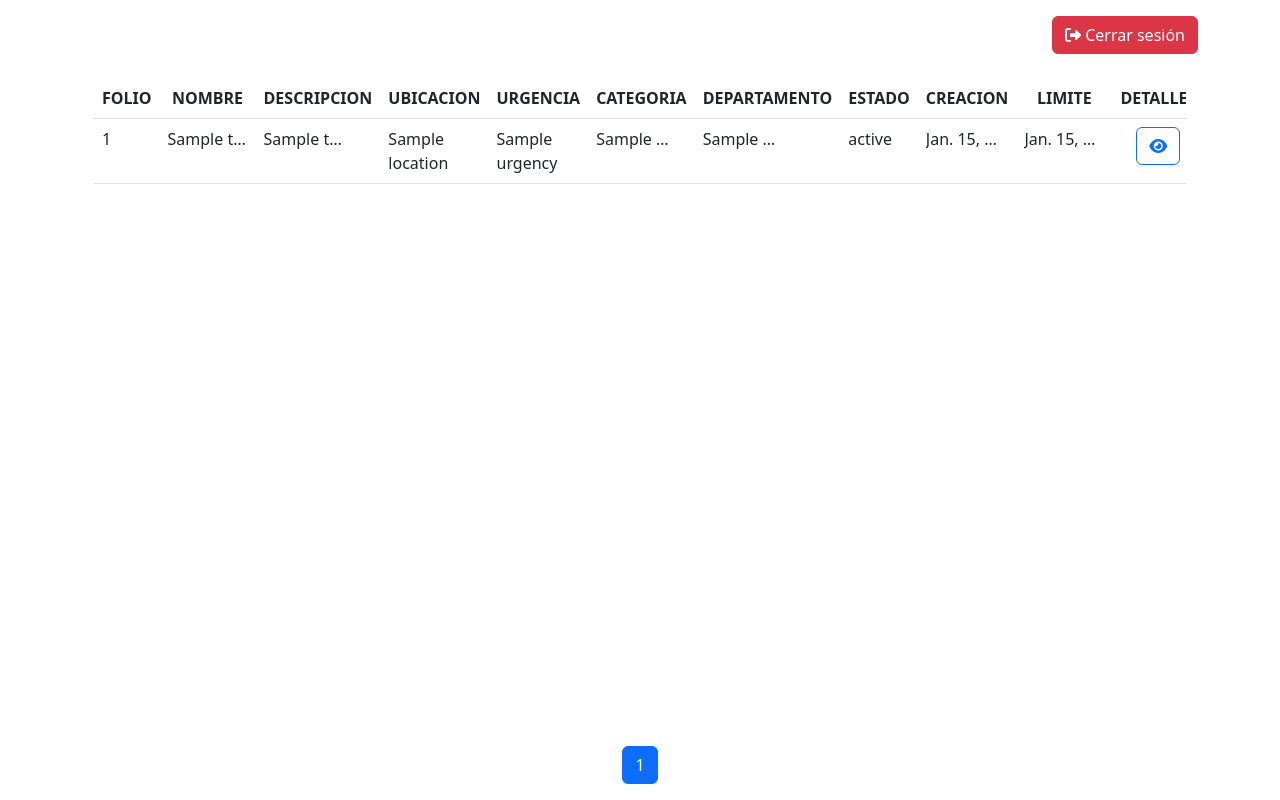
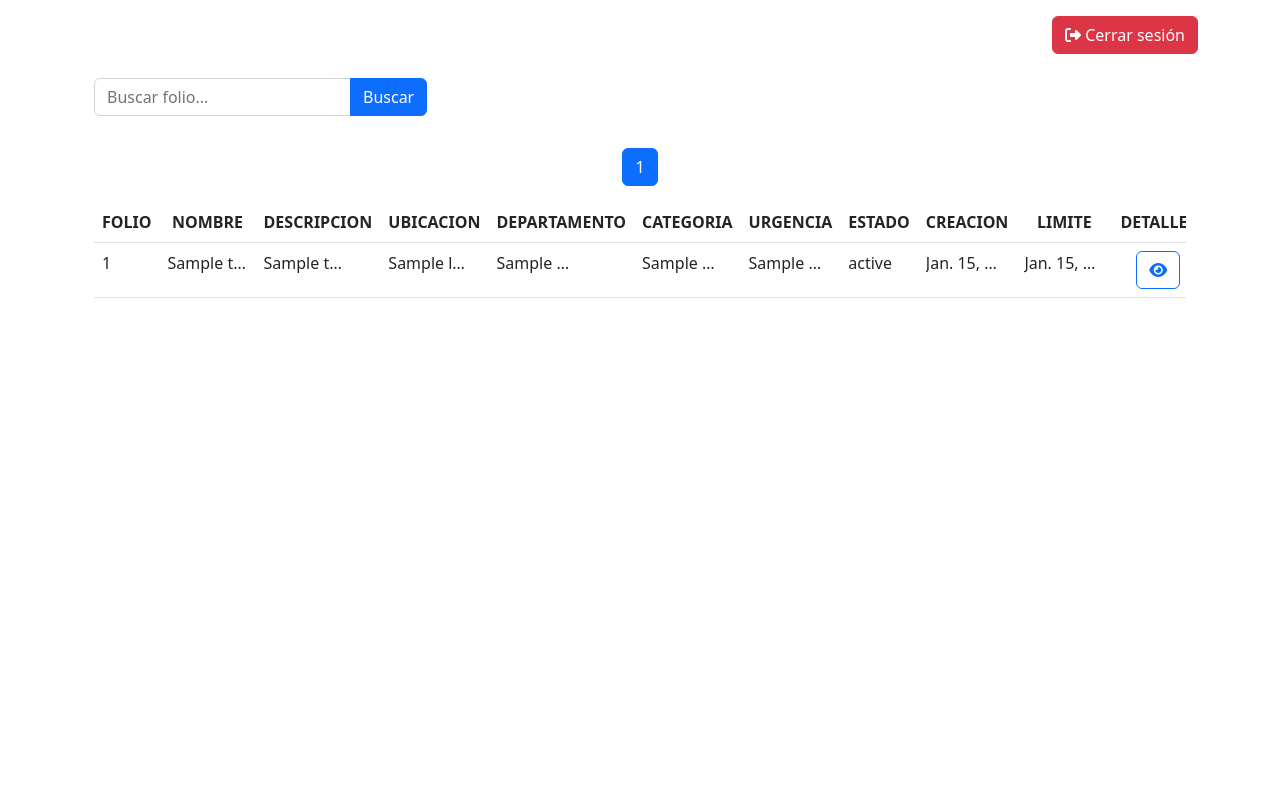
Before and after one commit to TheDeivit/TicketIAProject, a Django app: template ticket/templates/ticket/index.html in a window 1280 px wide. Run offline with Django 3.2, Linux system fonts and the light colour scheme; the template is opened without the code that fills it: most values are stand-ins (such as "Sample title", 1, 10 or a date in 2020); form fields are guessed from the names that the template uses; some libraries are stand-ins or nearby versions.

Commit message:
Se agregan partes esteticas

```diff
--- a/ticket/static/owncss/css/styles.css
+++ b/ticket/static/owncss/css/styles.css
@@ -84,3 +84,13 @@
     text-overflow: ellipsis;
     white-space: nowrap;
   }
+
+.table-container {
+  margin: 0;
+  padding: 0;
+}
+
+.table {
+  margin: 0;
+  padding: 0;
+}
--- a/ticket/templates/partials/pagination.html
+++ b/ticket/templates/partials/pagination.html
@@ -1,4 +1,4 @@
-<ul class="pagination mt-3 justify-content-center" style="position: absolute; bottom: 0; left: 0; right: 0; padding: 0px;">
+<ul class="pagination mt-3 justify-content-center" style="padding: 0px; display: flex; justify-content: center;">
     {% if page_obj.has_previous %}
     <li class="page-item">
       <a class="page-link" href="?page=1"><i class="fa fa-angles-left"></i></a>
@@ -9,7 +9,6 @@
     {% endif %}
 
     {% for i in page_obj.paginator.page_range %}
-
     {% if i == page_obj.number %}
     <li class="page-item active">
       <a class="page-link" href="#">{{ i }}</a>
@@ -18,7 +17,6 @@
     <li class="page-item">
       <a class="page-link" href="?page={{ i }}">{{ i }}</a>
     </li>
-
     {% endif %}
     {% endfor %}
 
@@ -29,6 +27,5 @@
     <li class="page-item">
       <a class="page-link" href="?page={{ page_obj.paginator.num_pages }}"><i class="fa fa-angles-right"></i></a>
     </li>
-
     {% endif %}
   </ul>
--- a/ticket/templates/ticket/index.html
+++ b/ticket/templates/ticket/index.html
@@ -8,17 +8,32 @@
   </a>
 </div>
 
+<div class="container-fluid mt-2">
+  <div class="d-flex justify-content-start">
+    <form class="mb-3" action="{% url 'ticket:index' %}" method="GET">
+      <div class="input-group">
+        <input type="text" class="form-control" name="search" placeholder="Buscar folio..." value="{{ request.GET.search }}">
+        <button type="submit" class="btn btn-primary">Buscar</button>
+      </div>
+    </form>
+  </div>
+</div>
+
+{% include 'partials/pagination.html' with page_obj=tickets %}
+
+
 <div class="container mt-2">
-  <div class="table-responsive">
-  <table class="table table-hover">
+  <div class="d-flex justify-content-center table-container">
+    <div class="table-responsive">
+      <table class="table table-hover">
     <tr>
         <th class="icon-column">FOLIO</th>
         <th class="icon-column">NOMBRE</th>
         <th class="icon-column">DESCRIPCION</th>
         <th class="icon-column">UBICACION</th>
+        <th class="icon-column">DEPARTAMENTO</th>
+        <th class="icon-column">CATEGORIA</th>
         <th class="icon-column">URGENCIA</th>
-        <th class="icon-column">CATEGORIA</th>
-        <th class="icon-column">DEPARTAMENTO</th>
         <th class="icon-column">ESTADO</th>
         <th class="icon-column">CREACION</th>
         <th class="icon-column">LIMITE</th>
@@ -28,14 +43,14 @@
     </tr>
     {% for t in tickets %}
     <tr>
-        <td class="text-column">{{ t.pk }}</td>
+        <td class="text-column"><span class="truncate-text">{{ t.pk }}</span></td>
         <td class="text-column"><span class="truncate-text">{{ t.name }}</span></td>
         <td class="text-column"><span class="truncate-text">{{ t.content }}</span></td>
-        <td class="text-column">{{ t.location }}</td>
-        <td class="text-column">{{ t.urgency }}</td>
+        <td class="text-column"><span class="truncate-text">{{ t.location }}</span></td>
+        <td class="text-column"><span class="truncate-text">{{ t.department }}</td>
         <td class="text-column"><span class="truncate-text">{{ t.category }}</td>
-        <td class="text-column"><span class="truncate-text">{{ t.department }}</td>
-        <td class="text-column">{{ t.status }}</td>
+        <td class="text-column"><span class="truncate-text">{{ t.urgency }}</span></td>
+        <td class="text-column"><span class="truncate-text">{{ t.status }}</span></td>
         <td class="text-column"><span class="truncate-text">{{ t.created_at }}</td>
         <td class="text-column"><span class="truncate-text">{{ t.deadline }}</td>
         <td class="icon-column">
@@ -55,6 +70,7 @@
     </tr>
     {% endfor %}
 </table>
+</div>
 </div>
 </div>
 
@@ -91,35 +107,35 @@
           {% csrf_token %}
 
           {% include 'partials/form_error_field.html' with errors=form.location.errors %}
-          <label for="id_location">Ubicacion:<span style="color:red"> *</span></label>
+          <label for="id_location">Ubicacion:</label>
           {{ form.location }}
 
           {% include 'partials/form_error_field.html' with errors=form.department.errors %}
-          <label for="id_department">Departamento:<span style="color:red"> *</span></label>
+          <label for="id_department">Departamento:</label>
           {{ form.department }}
 
+          {% include 'partials/form_error_field.html' with errors=form.category.errors %}
+          <label for="id_category">Categoria:</label>
+          {{ form.category }}
+
           {% include 'partials/form_error_field.html' with errors=form.urgency.errors %}
-          <label for="id_urgency">Urgencia:<span style="color:red"> *</span></label>
+          <label for="id_urgency">Urgencia:</label>
           {{ form.urgency }}
-
-          {% include 'partials/form_error_field.html' with errors=form.category.errors %}
-          <label for="id_category">Categoria:<span style="color:red"> *</span></label>
-          {{ form.category }}
 
           {% include 'partials/form_error_field.html' with errors=form.status.errors %}
           <label for="id_status">Estado:<span style="color:red"> *</span></label>
           {{ form.status }}
 
           {% include 'partials/form_error_field.html' with errors=form.deadline.errors %}
-          <label for="id_deadline">Fecha límite:<span style="color:red"> *</span></label>
+          <label for="id_deadline">Fecha límite:</label>
           {{ form.deadline }}
 
           {% include 'partials/form_error_field.html' with errors=form.name.errors %}
-          <label for="id_name">Nombre:<span style="color:red"> *</span></label>
+          <label for="id_name">Nombre:</label>
           {{ form.name }}
 
           {% include 'partials/form_error_field.html' with errors=form.content.errors %}
-          <label for="id_content">Contenido:<span style="color:red"> *</span></label>
+          <label for="id_content">Contenido:</label>
           {{ form.content }}
 
 
@@ -160,7 +176,6 @@
   </div>
 </div> {% endcomment %}
 
-  {% include 'partials/pagination.html' with page_obj=tickets %}
 
 
 <script>
--- a/ticket/views.py
+++ b/ticket/views.py
@@ -100,7 +100,7 @@ def is_solicitante(user):
 
 def _listTicket(request, form):
     tickets = Ticket.objects.order_by('created_at')
-    paginator = Paginator(tickets, 6)
+    paginator = Paginator(tickets, 8)
 
     page_number = request.GET.get('page')
     tickets_page = paginator.get_page(page_number)
```
Also changed, not shown: ticket/templates/ticket/create_ticket.html (+9 -5 lines), ticket/templates/ticket/ticket_details.html (+4 -4 lines). Lines whose indentation alone changed are shown as unchanged.
